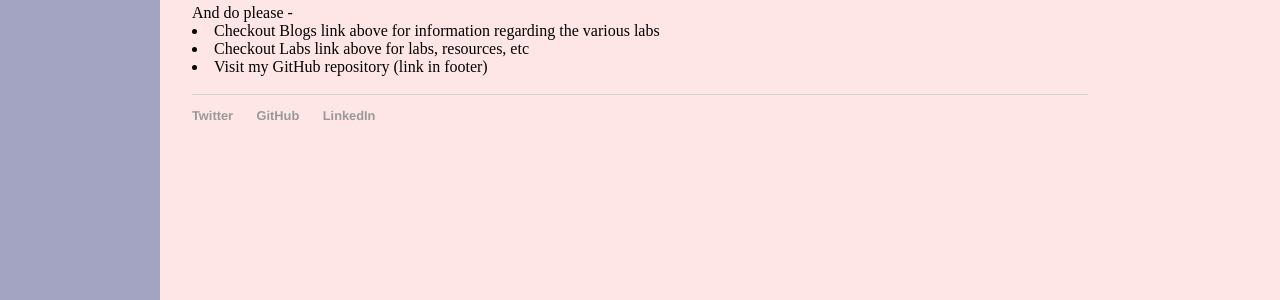
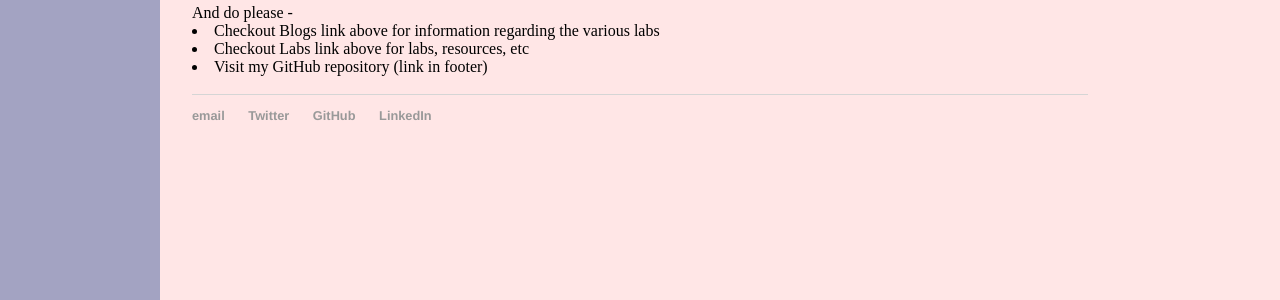
Before and after one commit to craigeowen/craigeowen.github.io, a Jekyll site: the page built from index.html, in a window 1280 px wide. Shown: the part 369-669 px from the top of the page. Built offline with Jekyll 4.4.1, drawn with Linux system fonts in a browser that asks for light colours.

Commit message:
Update default.html

```diff
--- a/_layouts/default.html
+++ b/_layouts/default.html
@@ -45,7 +45,7 @@
 			</div><!-- /.container -->
 			<footer>
 	    		<ul>
-
+				<li><a href="mailto:my.network.automation@gmail.com">email</a></li>
 
 				{% if site.twitter_username %}
 				  <li>
```
